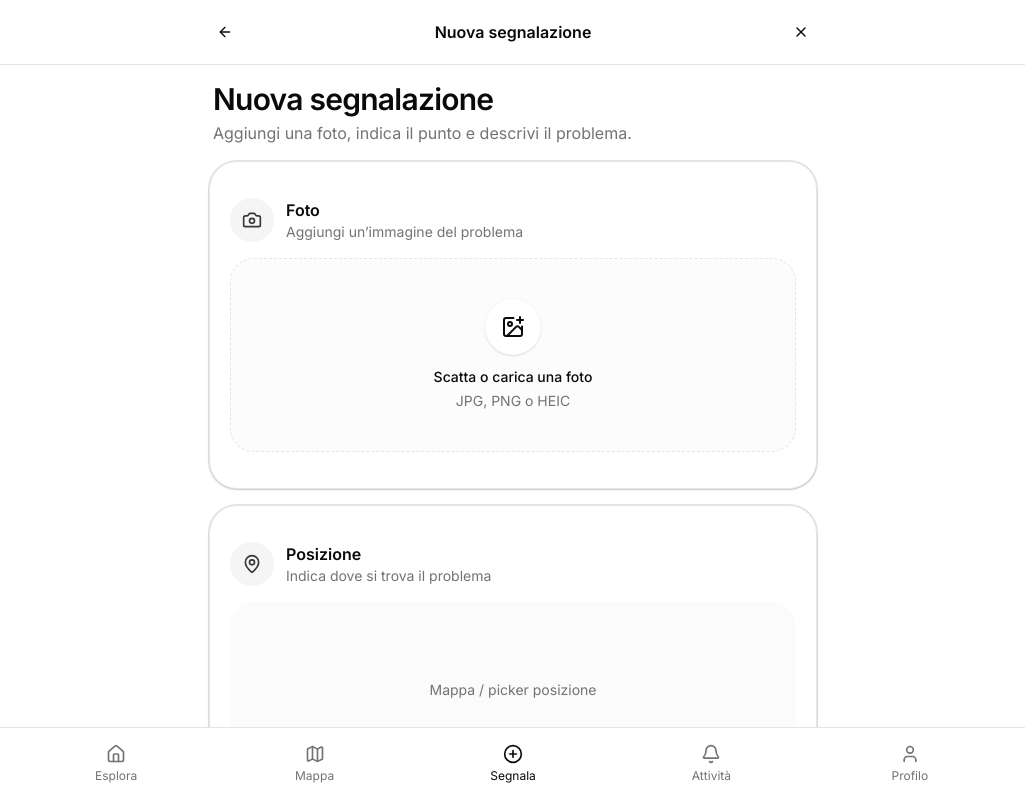
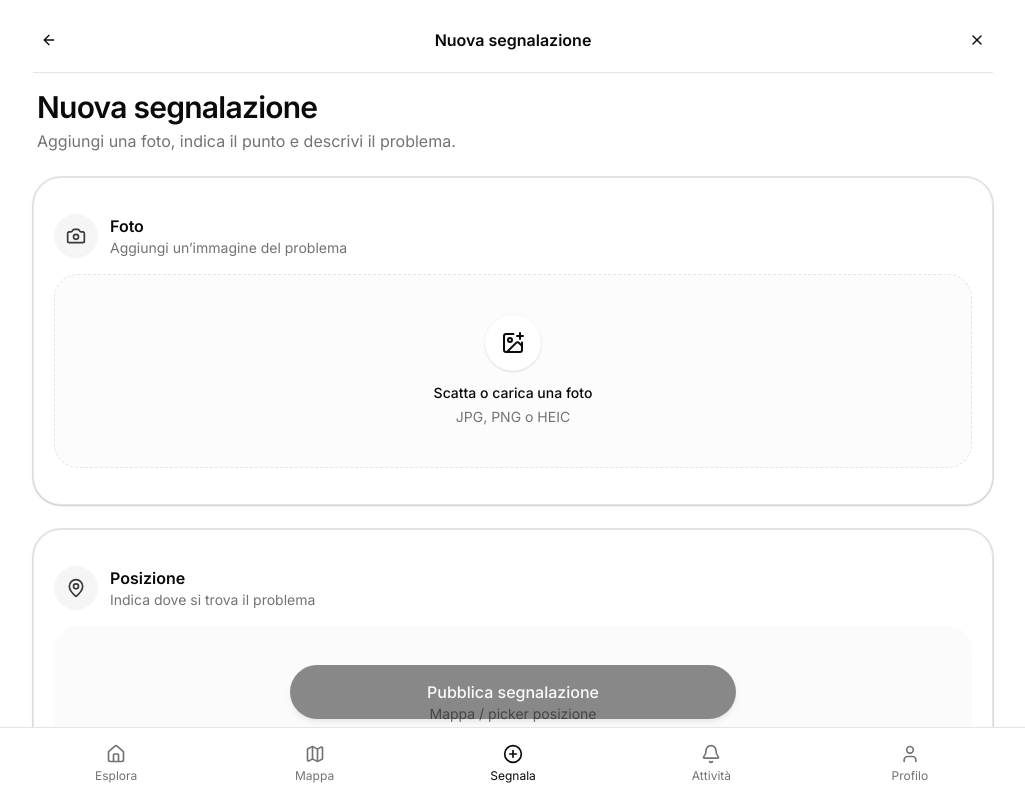
Before and after one commit to MattiaRapisarda/civicapp, a Next.js app: page /report/new in a window 1280 px wide. Shown: the top 798 px of the page, without its empty margins (127-1152 px from the left). Built offline with nearby package versions, Linux system fonts and the light colour scheme.

Commit message:
body fixing

```diff
--- a/app/login/page.tsx
+++ b/app/login/page.tsx
@@ -61,14 +61,14 @@ export default async function LoginPage({ searchParams }: LoginPageProps) {
                         <p className="text-sm text-destructive">{error}</p>
                     ) : null}
 
-                    <Button type="submit" className="h-12 w-full rounded-full">
+                    <Button type="submit" className="h-12 w-full rounded-full cursor-pointer">
                         Accedi
                     </Button>
                 </form>
 
                 <p className="mt-5 text-center text-sm text-muted-foreground">
                     Non hai un account?{" "}
-                    <Link href="/signup" className="font-medium text-foreground underline">
+                    <Link href="/signup" className="font-medium text-foreground underline cursor-pointer">
                         Registrati
                     </Link>
                 </p>
--- a/components/activity/activity-page.tsx
+++ b/components/activity/activity-page.tsx
@@ -41,8 +41,7 @@ export function ActivityPage({
     }, [activeTab, createdReports, supportedReports])
 
     return (
-        <main className="min-h-screen bg-background pb-24">
-            <div className="px-4 pt-6 sm:px-6 lg:px-8">
+        <main className="mx-auto w-full max-w-5xl px-4 pb-28 pt-2 sm:px-6 lg:px-8">
             <div className="space-y-6">
                 <ProfileHeader user={userProfile} />
             </div>
@@ -62,7 +61,7 @@ export function ActivityPage({
                     ))
                 )}
             </div>
-            </div>
+
 
             <BottomNav />
         </main>
--- a/components/home/home-shell-client.tsx
+++ b/components/home/home-shell-client.tsx
@@ -18,8 +18,8 @@ export function HomeShellClient({
     const [activeTab, setActiveTab] = useState<HomeTab>("nearby")
 
     return (
-        <main className="min-h-screen bg-background pb-24 lg:pb-10">
-            <div className="mx-auto w-full max-w-6xl">
+        <main className="mx-auto w-full max-w-5xl px-4 pb-28 pt-2 sm:px-6 lg:px-8">
+
             <SearchBar />
             <TopTabs activeTab={activeTab} onChange={setActiveTab} />
 
@@ -32,7 +32,6 @@ export function HomeShellClient({
                 title="Segnalazioni concluse"
                 reports={resolvedReports}
             />
-            </div>
         </main>
     )
 }
--- a/components/report/new-report-flow.tsx
+++ b/components/report/new-report-flow.tsx
@@ -73,10 +73,10 @@ export function NewReportFlow() {
     }
 
     return (
-        <>
+        <main className="mx-auto w-full max-w-5xl px-4 gap-4 pb-28 pt-2 sm:px-6 lg:px-8">
             <ReportFlowTopbar />
 
-            <div className="mx-auto flex w-full max-w-2xl flex-col gap-4 px-4 pb-40 pt-4 sm:px-6 lg:px-8">
+            <div className="mt-4 flex flex-col gap-6">
                 <ReportFlowHeader
                     title="Nuova segnalazione"
                     description="Aggiungi una foto, indica il punto e descrivi il problema."
@@ -108,13 +108,14 @@ export function NewReportFlow() {
                     onDescriptionChange={setDescription}
                     maxLength={240}
                 />
+
+
+                <ReportSubmitBar
+                    isDisabled={!isValid || isSubmitting}
+                    isSubmitting={isSubmitting}
+                    onSubmit={handleSubmit}
+                />
             </div>
-
-            <ReportSubmitBar
-                isDisabled={!isValid || isSubmitting}
-                isSubmitting={isSubmitting}
-                onSubmit={handleSubmit}
-            />
-        </>
+        </main>
     )
 }
--- a/components/report/report-flow-topbar.tsx
+++ b/components/report/report-flow-topbar.tsx
@@ -9,7 +9,7 @@ export function ReportFlowTopbar() {
 
     return (
         <div className="sticky top-0 z-30 border-b bg-background/95 backdrop-blur">
-            <div className="mx-auto flex h-16 w-full max-w-2xl items-center justify-between px-4 sm:px-6 lg:px-8">
+            <div className="mx-auto flex h-16 w-full items-center justify-between">
                 <Button
                     type="button"
                     variant="ghost"
--- a/components/report/report-submit-bar.tsx
+++ b/components/report/report-submit-bar.tsx
@@ -14,7 +14,7 @@ export function ReportSubmitBar({
     onSubmit,
 }: ReportSubmitBarProps) {
     return (
-        <div className="fixed inset-x-0 bottom-19 z-20 px-4 sm:px-6 lg:hidden">
+        <div className="fixed inset-x-0 bottom-20 z-20 px-4 sm:px-6">
             <div className="mx-auto w-full max-w-md">
                 <Button
                     type="button"
--- a/lib/supabase/server.ts
+++ b/lib/supabase/server.ts
@@ -5,7 +5,7 @@ export async function createSupabaseServerClient() {
     const cookieStore = await cookies()
 
     return createServerClient(
-        process.env.NEXT_PUBLIC_SUPABASE_URL!, /*check*/
+        process.env.NEXT_PUBLIC_SUPABASE_URL!,
         process.env.NEXT_PUBLIC_SUPABASE_ANON_KEY!,
         {
             cookies: {
```
Lines whose indentation alone changed are shown as unchanged.
